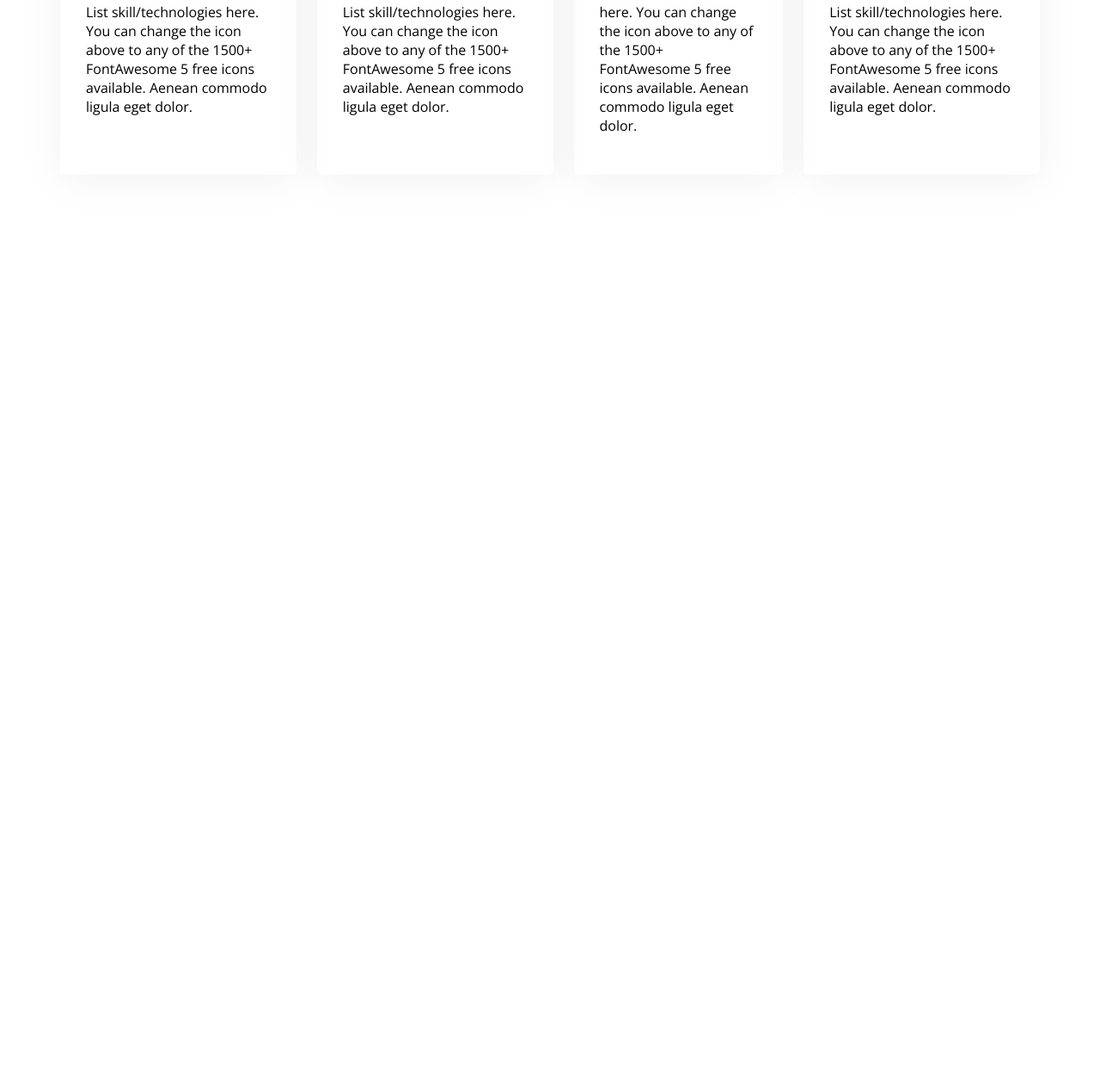
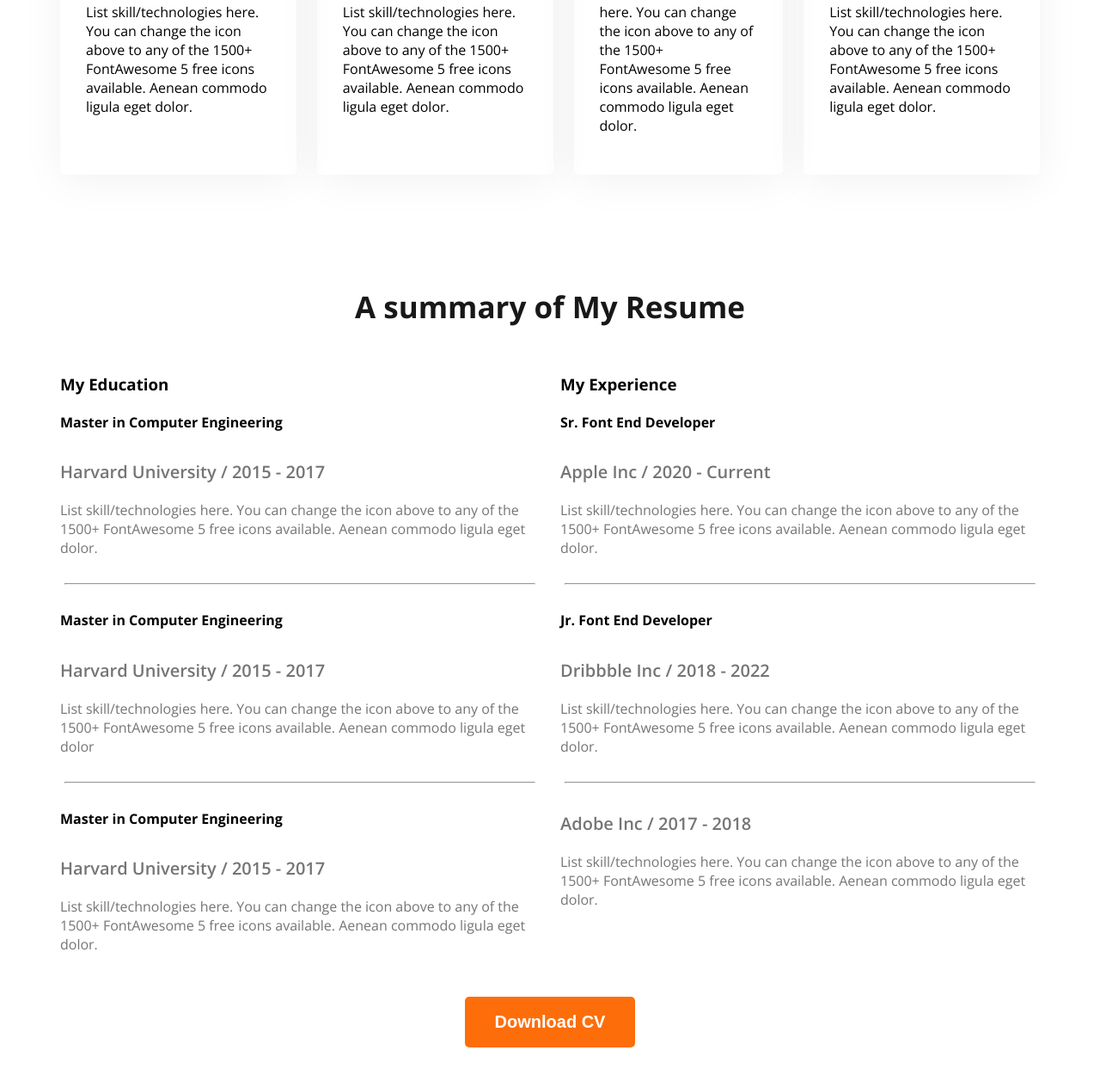
Before and after one commit to badsha103868/web-dev-portfolio, a plain HTML site: page index.html in a window 1280 px wide. Shown: the part 1962-3219 px from the top of the page at 86% size. Before the commit the page ends 2295 px from the top, so only its background shows below. Drawn offline with nearby package versions, Linux system fonts and the light colour scheme.

Commit message:
added resume

```diff
--- a/index.html
+++ b/index.html
@@ -90,6 +90,56 @@
     </div>
 
      </section>
+     <section class="resume">
+      <h3 class="section-title text-center">A summary of My Resume</h3>
+      <div class="resume-container">
+        <!-- .resume-column*2>h3.resume-column-title+.experience*3>h4.experience-title+h5.experience-sub-title+.experience-description -->
+         <div class="resume-column">
+          <h3 class="resume-column-title">My Education</h3>
+          <div class="experience">
+            <h4 class="experience-title">Master in Computer Engineering</h4>
+            <h5 class="experience-sub-title">Harvard University / 2015 - 2017</h5>
+            <div class="experience-description">List skill/technologies here. You can change the icon above to any of the 1500+ FontAwesome 5 free icons available. Aenean commodo ligula eget dolor.</div>
+          </div>
+          <hr>
+          <div class="experience">
+            <h4 class="experience-title">Master in Computer Engineering</h4>
+            <h5 class="experience-sub-title">Harvard University / 2015 - 2017</h5>
+            <div class="experience-description">List skill/technologies here. You can change the icon above to any of the 1500+ FontAwesome 5 free icons available. Aenean commodo ligula eget dolor</div>
+          </div>
+          <hr>
+          <div class="experience">
+            <h4 class="experience-title">Master in Computer Engineering</h4>
+            <h5 class="experience-sub-title">Harvard University / 2015 - 2017</h5>
+            <div class="experience-description">List skill/technologies here. You can change the icon above to any of the 1500+ FontAwesome 5 free icons available. Aenean commodo ligula eget dolor.</div>
+          </div>
+         </div>
+         <div class="resume-column">
+          <h3 class="resume-column-title">My Experience</h3>
+          <div class="experience">
+            <h4 class="experience-title">Sr. Font End Developer</h4>
+            <h5 class="experience-sub-title">Apple Inc / 2020 - Current</h5>
+            <div class="experience-description">List skill/technologies here. You can change the icon above to any of the 1500+ FontAwesome 5 free icons available. Aenean commodo ligula eget dolor.</div>
+          </div>
+          <hr>
+          <div class="experience">
+            <h4 class="experience-title">Jr. Font End Developer</h4>
+            <h5 class="experience-sub-title">Dribbble Inc / 2018 - 2022</h5>
+            <div class="experience-description">List skill/technologies here. You can change the icon above to any of the 1500+ FontAwesome 5 free icons available. Aenean commodo ligula eget dolor.</div>
+          </div>
+          <hr>
+          <div class="experience">
+            <h4 class="experience-title"HTML Developer</h4>
+            <h5 class="experience-sub-title">Adobe Inc / 2017 - 2018</h5>
+            <div class="experience-description">List skill/technologies here. You can change the icon above to any of the 1500+ FontAwesome 5 free icons available. Aenean commodo ligula eget dolor.</div>
+          </div>
+         </div>
+      </div>
+      <div class="text-center resume-download-cv">
+      <button class="btn-primary">Download CV</button>
+    </div>
+
+     </section>
 
   </main>
   <footer>
--- a/styles/portfoli.css
+++ b/styles/portfoli.css
@@ -136,3 +136,23 @@ justify-content: space-around;
   box-shadow: 0px 6px 50px 0px rgba(0, 0, 0, 0.06) ;
   border-radius: 5px;
 }
+/* resume-section*/
+.resume-container{
+  display: flex;
+  gap: 24px;
+}
+.experience-sub-title{
+  font-size: 20px;
+  font-weight: 600;
+  margin-bottom: 20px;
+}
+.experience-description, .experience-sub-title{
+  color: #757575;
+}
+.resume hr{
+  margin: 30px 5px;
+
+}
+.resume-download-cv{
+  margin-top: 50px;
+}
```
